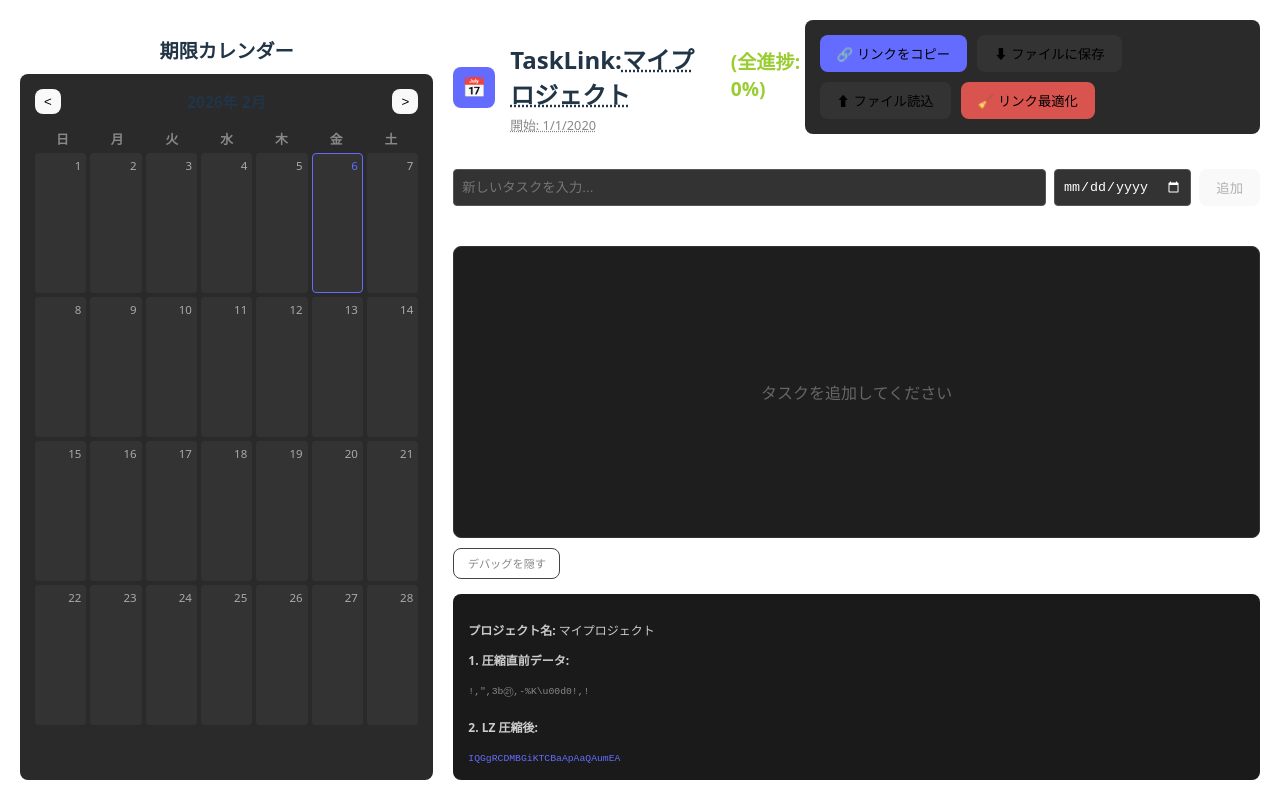
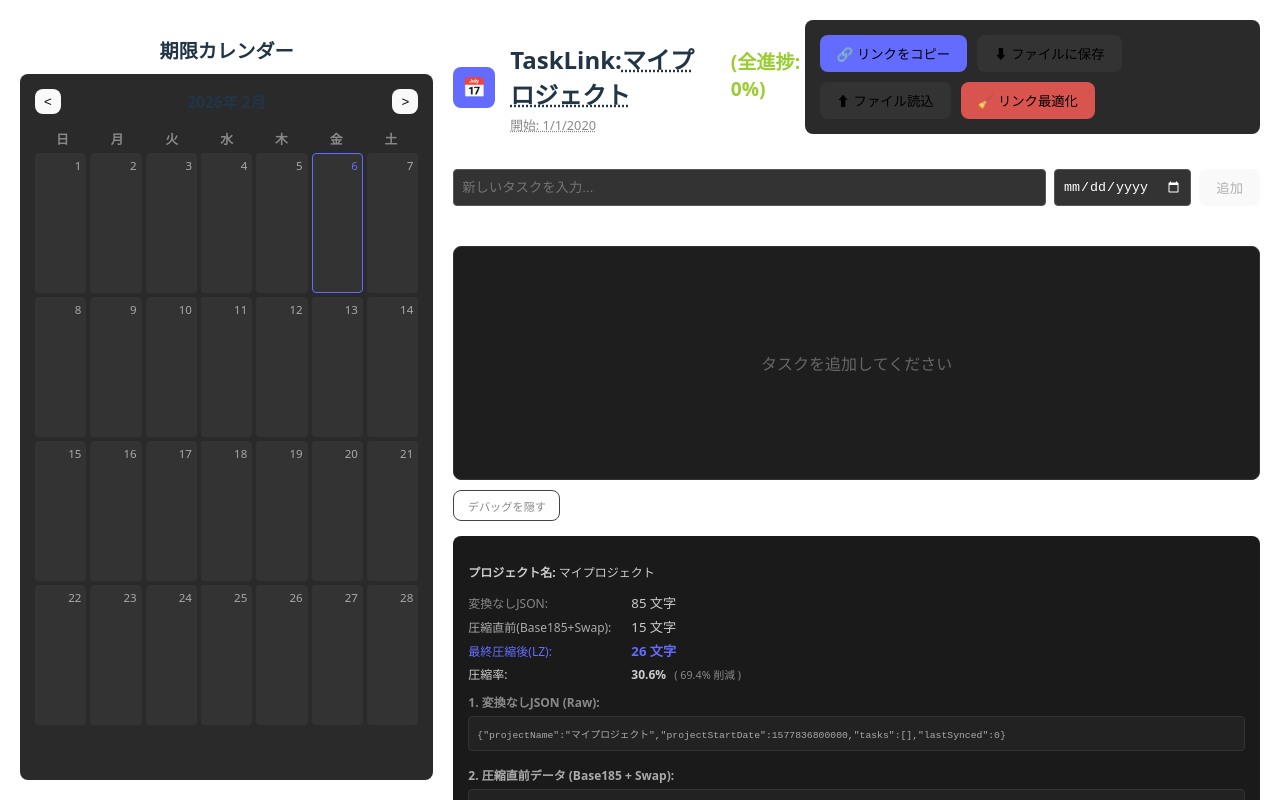
Before and after one commit to shingo29831/task-link-app, a React (Vite) app: page / in a window 1280 px wide. Both pictures are taken after a click on the button "デバッグを表示". Built offline with nearby package versions, Linux system fonts and the light colour scheme.

Commit message:
圧縮率を表示

```diff
--- a/src/App.tsx
+++ b/src/App.tsx
@@ -26,7 +26,7 @@ import { TaskItem } from './components/TaskItem';
 import { ProjectControls } from './components/ProjectControls';
 import { TaskCalendar } from './components/TaskCalendar';
 import type { Task } from './types';
-import { getIntermediateJson, compressData } from './utils/compression';
+import { compressData, getIntermediateJson } from './utils/compression'; // 追加
 import { MergeModal } from './components/MergeModal';
 import { SortableTaskItem } from './components/SortableTaskItem';
 
@@ -199,11 +199,31 @@ function App() {
     return collisions;
   }, []);
 
+  // デバッグ情報の計算
   const debugInfo = useMemo(() => {
-    if (!data) return { before: "", after: "", beforeLen: 0, afterLen: 0 };
-    const before = getIntermediateJson(data);
-    const after = compressData(data);
-    return { before, after, beforeLen: before.length, afterLen: after.length };
+    if (!data) return { normal: "", intermediate: "", compressed: "", normalLen: 0, intermediateLen: 0, compressedLen: 0, rate: 0 };
+
+    // 1. 通常のJSON文字列
+    const normal = JSON.stringify(data);
+
+    // 2. 中間データ (Base185 + Swap)
+    const intermediate = getIntermediateJson(data);
+
+    // 3. 圧縮後の文字列 (LZ)
+    const compressed = compressData(data);
+
+    // 圧縮率計算 (圧縮後 / 元サイズ * 100)
+    const rate = normal.length > 0 ? (compressed.length / normal.length) * 100 : 0;
+
+    return {
+      normal,
+      intermediate,
+      compressed,
+      normalLen: normal.length,
+      intermediateLen: intermediate.length,
+      compressedLen: compressed.length,
+      rate
+    };
   }, [data]);
 
   const projectProgress = useMemo(() => {
@@ -509,12 +529,54 @@ function App() {
               {showDebug && (
                 <div style={{ marginTop: '15px', padding: '15px', background: '#1a1a1a', borderRadius: '8px', fontSize: '0.75em', color: '#ccc' }}>
                   <p><b>プロジェクト名:</b> {data.projectName}</p>
-                  <p><b>1. 圧縮直前データ:</b></p>
-                  <code style={{ wordBreak: 'break-all', color: '#888' }}>
-                    {debugInfo.before.replace(/[\u0080-\u00FF]/g, c => `\\u${c.charCodeAt(0).toString(16).padStart(4, '0')}`)}
-                  </code>
-                  <p style={{ marginTop: '20px' }}><b>2. LZ 圧縮後:</b></p>
-                  <code style={{ wordBreak: 'break-all', color: '#646cff' }}>{debugInfo.after}</code>
+
+                  <div style={{ display: 'grid', gridTemplateColumns: 'auto 1fr', gap: '5px 20px', margin: '10px 0', alignItems: 'center' }}>
+                    <span style={{ color: '#888' }}>変換なしJSON:</span>
+                    <span style={{ fontSize: '1.1em' }}>{debugInfo.normalLen.toLocaleString()} 文字</span>
+
+                    <span style={{ color: '#aaa' }}>圧縮直前(Base185+Swap):</span>
+                    <span style={{ fontSize: '1.1em' }}>{debugInfo.intermediateLen.toLocaleString()} 文字</span>
+
+                    <span style={{ color: '#646cff' }}>最終圧縮後(LZ):</span>
+                    <span style={{ fontSize: '1.1em', fontWeight: 'bold', color: '#646cff' }}>{debugInfo.compressedLen.toLocaleString()} 文字</span>
+
+                    <span>圧縮率:</span>
+                    <span>
+                      <b>{debugInfo.rate.toFixed(1)}%</b>
+                      <span style={{ marginLeft: '8px', color: '#888', fontSize: '0.9em' }}>
+                        ( {(100 - debugInfo.rate).toFixed(1)}% 削減 )
+                      </span>
+                    </span>
+                  </div>
+
+                  <div style={{ display: 'flex', flexDirection: 'column', gap: '15px' }}>
+                    <div>
+                      <p style={{ margin: '0 0 5px 0', color: '#888' }}><b>1. 変換なしJSON (Raw):</b></p>
+                      <div style={{ maxHeight: '150px', overflowY: 'auto', background: '#222', padding: '8px', borderRadius: '4px', border: '1px solid #333' }}>
+                        <code style={{ wordBreak: 'break-all', color: '#aaa', fontFamily: 'monospace' }}>
+                          {debugInfo.normal}
+                        </code>
+                      </div>
+                    </div>
+
+                    <div>
+                      <p style={{ margin: '0 0 5px 0', color: '#aaa' }}><b>2. 圧縮直前データ (Base185 + Swap):</b></p>
+                      <div style={{ maxHeight: '150px', overflowY: 'auto', background: '#222', padding: '8px', borderRadius: '4px', border: '1px solid #333' }}>
+                        <code style={{ wordBreak: 'break-all', color: '#aaa', fontFamily: 'monospace' }}>
+                          {debugInfo.intermediate}
+                        </code>
+                      </div>
+                    </div>
+
+                    <div>
+                      <p style={{ margin: '0 0 5px 0', color: '#646cff' }}><b>3. 最終圧縮データ (LZ):</b></p>
+                      <div style={{ maxHeight: '150px', overflowY: 'auto', background: '#222', padding: '8px', borderRadius: '4px', border: '1px solid #333' }}>
+                        <code style={{ wordBreak: 'break-all', color: '#646cff', fontFamily: 'monospace' }}>
+                          {debugInfo.compressed}
+                        </code>
+                      </div>
+                    </div>
+                  </div>
                 </div>
               )}
             </div>
```
